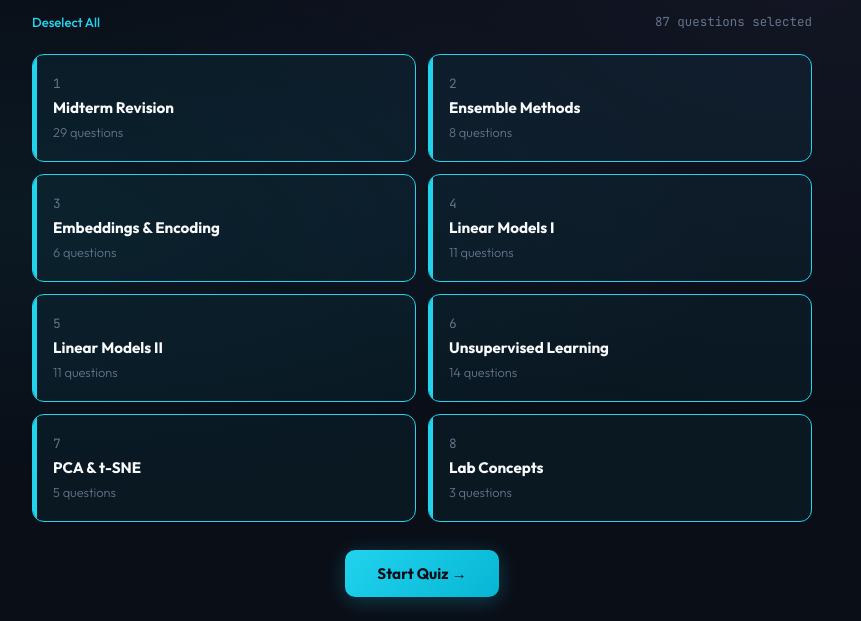
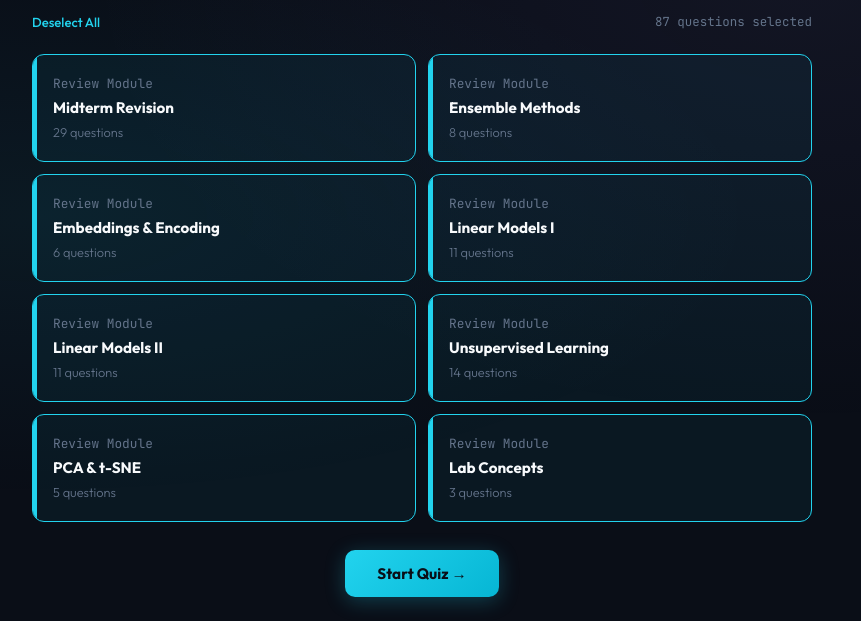
Before and after one commit to sufian-iskandar/inf2008-finals-quiz, a plain HTML site: page index.html in a window 1280 px wide. Shown: the part 184-805 px from the top of the page, without its empty margins (218-1079 px from the left). Drawn offline with Linux system fonts and the light colour scheme.

Commit message:
Update index.html

```diff
--- a/index.html
+++ b/index.html
@@ -159,7 +159,7 @@ function rH(el){
 const al=S.sl.size===T.length,cn=Q.filter(x=>S.sl.has(x.t)).length;
 el.innerHTML=`<div class="hd"><h1>INF2008 Machine Learning Finals</h1><p>Interactive Revision (Lectures 1-12 & Labs) · <span class="mn">${Q.length} questions</span></p></div>
 <div class="cl"><button class="sa" onclick="tA()">${al?'Deselect All':'Select All'}</button><span class="qn">${cn} questions selected</span></div>
-<div class="tg">${T.map(t=>`<div class="tc ${S.sl.has(t)?'sl':''}" onclick="tT('${t}')"><span class="tn">${t.split('.')[0].trim()}</span><h3>${t.split('. ')[1]}</h3><span>${Q.filter(x=>x.t===t).length} questions</span></div>`).join('')}</div>
+<div class="tg">${T.map(t=>`<div class="tc ${S.sl.has(t)?'sl':''}" onclick="tT('${t}')"><span class="tn">Review Module</span><h3>${t.replace(/^\d+\.\s*/, '')}</h3><span>${Q.filter(x=>x.t===t).length} questions</span></div>`).join('')}</div>
 <div class="bg_"><button class="bt bp" onclick="go()" ${!S.sl.size?'disabled':''}>Start Quiz →</button></div>`}
 
 function rQ(el){
```
